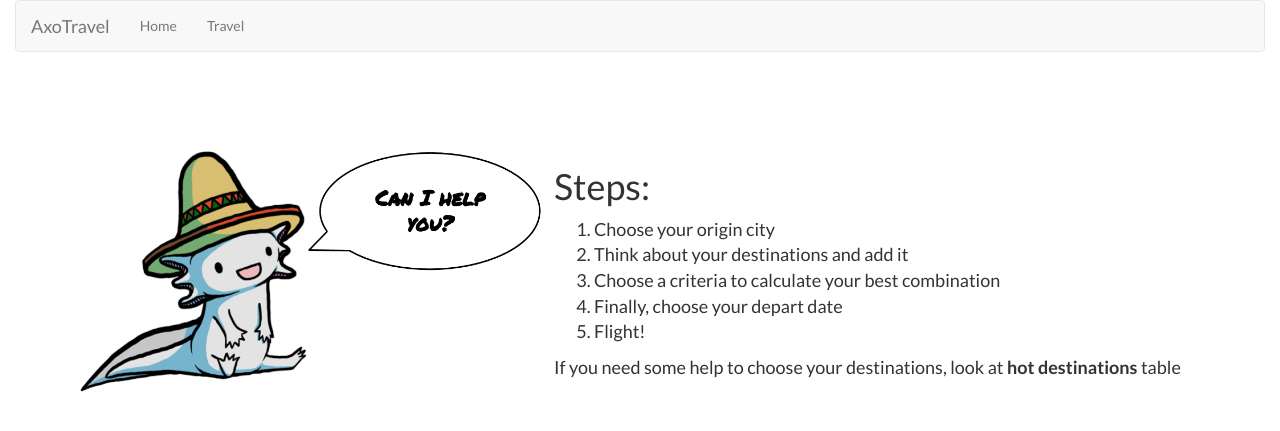
After one commit to polrodoreda/Axotravel, a Django app: page /help/ in a window 1280 px wide. The commit adds this page. Shown: the top 431 px of the page. Run offline with Django 3.2, Linux system fonts and the light colour scheme; some libraries are stand-ins or nearby versions.

Commit message:
Add help page and some images

```diff
--- /dev/null
+++ b/travelapp/templates/help.html
@@ -0,0 +1,20 @@
+{% extends 'travelapp/base.html' %}
+{% load staticfiles %}
+{% block content %}
+<div class="media" style="margin-top: 75px;">
+  <div class="media-left">
+    <img src="{% static "img/pepeHelp.png" %}" class="media-object" style="height: 250px;">
+  </div>
+  <div class="media-body">
+    <h1>Steps:</h1>
+    <ol style="font-size: 18px;">
+      <li>Choose your origin city</li>
+      <li>Think about your destinations and add it</li>
+      <li>Choose a criteria to calculate your best combination</li>
+      <li>Finally, choose your depart date</li>
+      <li>Flight!</li>
+    </ol>
+    <p style="font-size: 18px;">If you need some help to choose your destinations, look at <b>hot destinations</b> table</p>
+  </div>
+</div>
+{% endblock %}
--- a/travelapp/templates/travelapp/base.html
+++ b/travelapp/templates/travelapp/base.html
@@ -10,7 +10,7 @@
 
     <!-- Bootstrap -->
     <link rel="stylesheet" href="https://maxcdn.bootstrapcdn.com/bootstrap/3.3.5/css/bootstrap.min.css">
-    <link rel="stylesheet" href="https://fonts.googleapis.com/css?family=Lato">
+    <link href="https://fonts.googleapis.com/css?family=Lato:400,700" rel="stylesheet">
     <link rel="stylesheet" href="{% static 'css/style.css' %}" />
   </head>
   <body>
@@ -18,7 +18,7 @@
       <nav class="navbar navbar-default">
         <div class="container-fluid">
           <div class="navbar-header">
-            <a class="navbar-brand" href="#">AxoTravel</a>
+            <a class="navbar-brand" href="{% url 'home' %}">AxoTravel</a>
           </div>
           <ul class="nav navbar-nav">
             <li><a href="{% url 'home' %}">Home</a></li>
--- a/travelapp/templates/travelapp/travel_form.html
+++ b/travelapp/templates/travelapp/travel_form.html
@@ -1,4 +1,10 @@
 {% extends 'travelapp/base.html' %}
+{% block navbar %}
+<ul class="nav navbar-nav navbar-right">
+  <li><a href="{% url 'help' %}">Need Help?</a></li>
+</ul>
+{% endblock %}
+
 {% block content %}
   <div class="row">
     <div class="col-md-6">
--- a/travelapp/urls.py
+++ b/travelapp/urls.py
@@ -1,4 +1,5 @@
 from django.conf.urls import url
+from django.views.generic import TemplateView
 from . import views
 
 
@@ -6,4 +7,5 @@ urlpatterns = [
     url(r'^$', views.home, name='home'),
     url(r'^travel/form/$', views.travel_form, name='travel_form'),
     url(r'^travel/info/$', views.travel_info, name='travel_info'),
+    url(r'^help/$', TemplateView.as_view(template_name='help.html'), name='help'),
 ]
```
Also changed, not shown: travelapp/static/img/pepeHelp.png (added).
